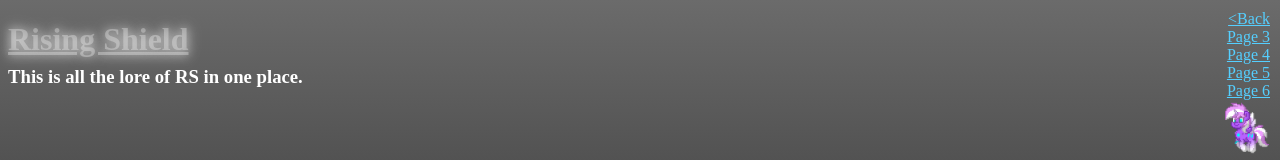
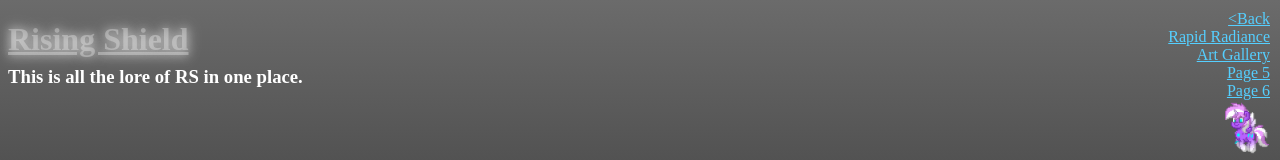
Before and after one commit to rapidradiance/Website, a website: page pg2.html in a window 1280 px wide. Shown: the top 160 px of the page. Drawn offline with Linux system fonts and the light colour scheme.

Commit message:
Update pg2.html

```diff
--- a/pg2.html
+++ b/pg2.html
@@ -7,8 +7,8 @@
   <body>
     <div class="pages">
     <a href="index.html">&lt;Back</a><br />
-    <a href="pg3.html">Page 3</a><br />
-    <a href="pg4.html">Page 4</a><br />
+    <a href="pg3.html">Rapid Radiance</a><br />
+    <a href="pg4.html">Art Gallery</a><br />
     <a href="pg5.html">Page 5</a><br />
     <a href="pg6.html">Page 6</a>
     </div>
```
